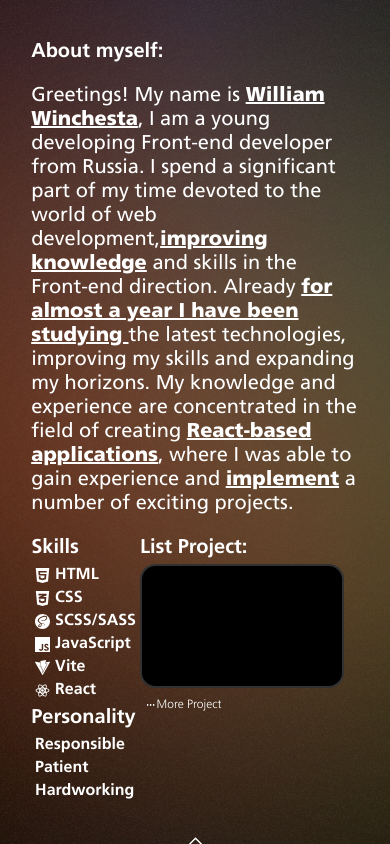
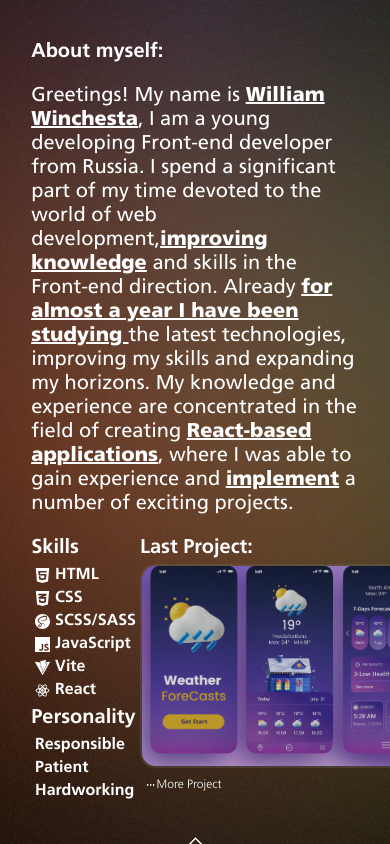
Before and after one commit to VincentInt/demo_partfolio, a React (Vite) app: page /demo_partfolio/aboutme in a window 390 px wide. Built offline with nearby package versions, Linux system fonts and the light colour scheme.

Commit message:
cardProject

```diff
--- a/src/components/Aboutme/Aboutme.jsx
+++ b/src/components/Aboutme/Aboutme.jsx
@@ -84,9 +84,9 @@ const Aboutme = () => {
         </div>
         <div>
           <title data-aos="fade-down" className={style.title}>
-            List Project:
+            Last Project:
           </title>
-          <CardProject />
+          <CardProject  description={"Lorem, ipsum dolor sit amet consectetur adipisicing elit. Autem, iure."}/>
           <Btn>
             <img className={style.moreIcon} src={moreIcon} alt="icon_more" />
             <h4 className={style.h4Text}>More Project</h4>
--- a/src/components/UI/CardProject/CardProject.jsx
+++ b/src/components/UI/CardProject/CardProject.jsx
@@ -1,9 +1,19 @@
-import style from './CardProject.module.scss'
-
-const CardProject = ({img, description, github}) => {
+import style from './CardProject.module.scss';
+import imgCard from '../../../assets/img/cardImg/Component.png';
+import iconGitHub from '../../../assets/icons/github-142-svgrepo-com.svg';
+const CardProject = ({ img, description, github }) => {
   return (
-    <div style={{backgroundImage: `${img}`}} className={style.containerCard}>
-
+    <div className={style.containerCard}>
+      <div style={{ backgroundImage: `url(${imgCard})` }} className={style.background}></div>
+      <div className={style.description}>
+        <div className={style.github}>
+          <p className={style.pText}>Link:</p>{' '}
+          <div>
+            <img className={style.iconLink} src={iconGitHub} alt="link_github" />
+          </div>
+        </div>
+        <p className={style.pText}>{description}</p>
+      </div>
     </div>
   );
 };
--- a/src/components/UI/CardProject/CardProject.module.scss
+++ b/src/components/UI/CardProject/CardProject.module.scss
@@ -1,9 +1,59 @@
-.containerCard{
+.containerCard {
+  position: relative;
   overflow: hidden;
-  height: clamp(120px, 20vw, 250px);
-  width: clamp(200px, 30vw, 500px);
+  height: clamp(200px, 30vw, 350px);
+  width: clamp(280px, 40vw, 500px);
   margin-top: clamp(3px, 1vw, 10px);
-  border: 2px solid rgba(106, 106, 106, 0.468);
+  border: 2px solid rgba(255, 255, 255, 0.116);
   border-radius: clamp(3px, 4vw, 18px);
-  background-color: rgb(0, 0, 0);
+  transition: all 0.5s;
+  background-color: rgba(0, 0, 0, 0.151);
+  &:hover,
+  :focus {
+    background-color: rgba(0, 0, 0, 0.582);
+
+    .description {
+      transform: translateY(0%);
+    }
+  }
 }
+.background {
+  z-index: -1;
+  position: absolute;
+  height: 100%;
+  width: 100%;
+  background-position: center;
+  background-repeat: no-repeat;
+  background-size: 550px;
+}
+.description {
+  transition: all 0.5s;
+  transform: translateY(100%);
+  position: absolute;
+  bottom: 0;
+  padding: 8px 15px;
+  background-color: rgba(0, 0, 0, 0.555);
+  border-radius: 8px;
+  .github {
+    display: flex;
+    justify-content: space-between;
+    align-items: center;
+    .iconLink {
+      padding-top: 5px;
+      width: 15px;
+    }
+  }
+  .pText {
+    font-size: 15px;
+    margin: 2px;
+  }
+}
+@media (max-width: 768px) {
+  .containerCard {
+    height: clamp(200px, 20vw, 350px);
+    width: clamp(280px, 20vw, 500px);
+    .background {
+      background-size: 340px;
+    }
+  }
+}
```
Also changed, not shown: src/assets/icons/github-142-svgrepo-com.svg (added), src/assets/img/cardImg/Component.png (added).
